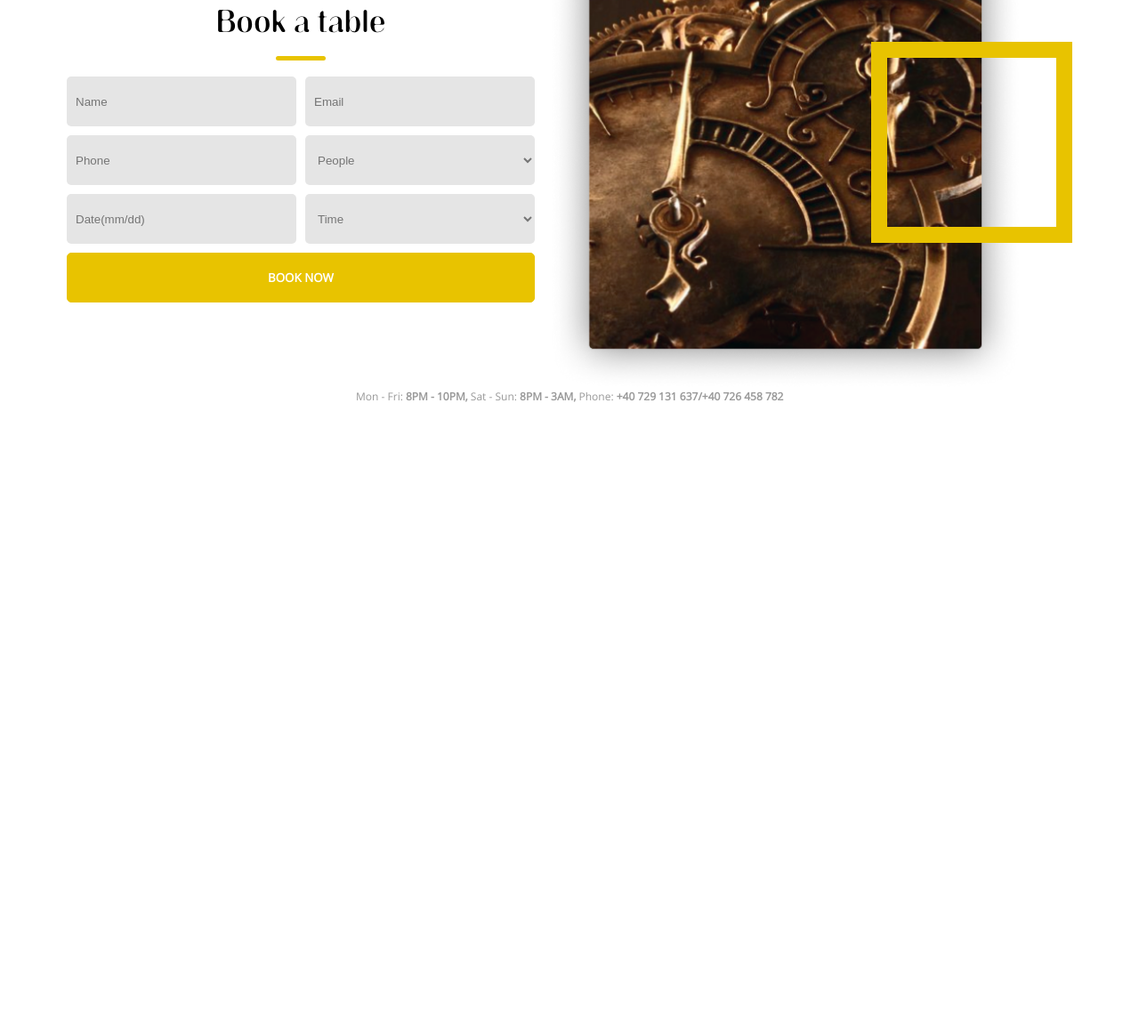
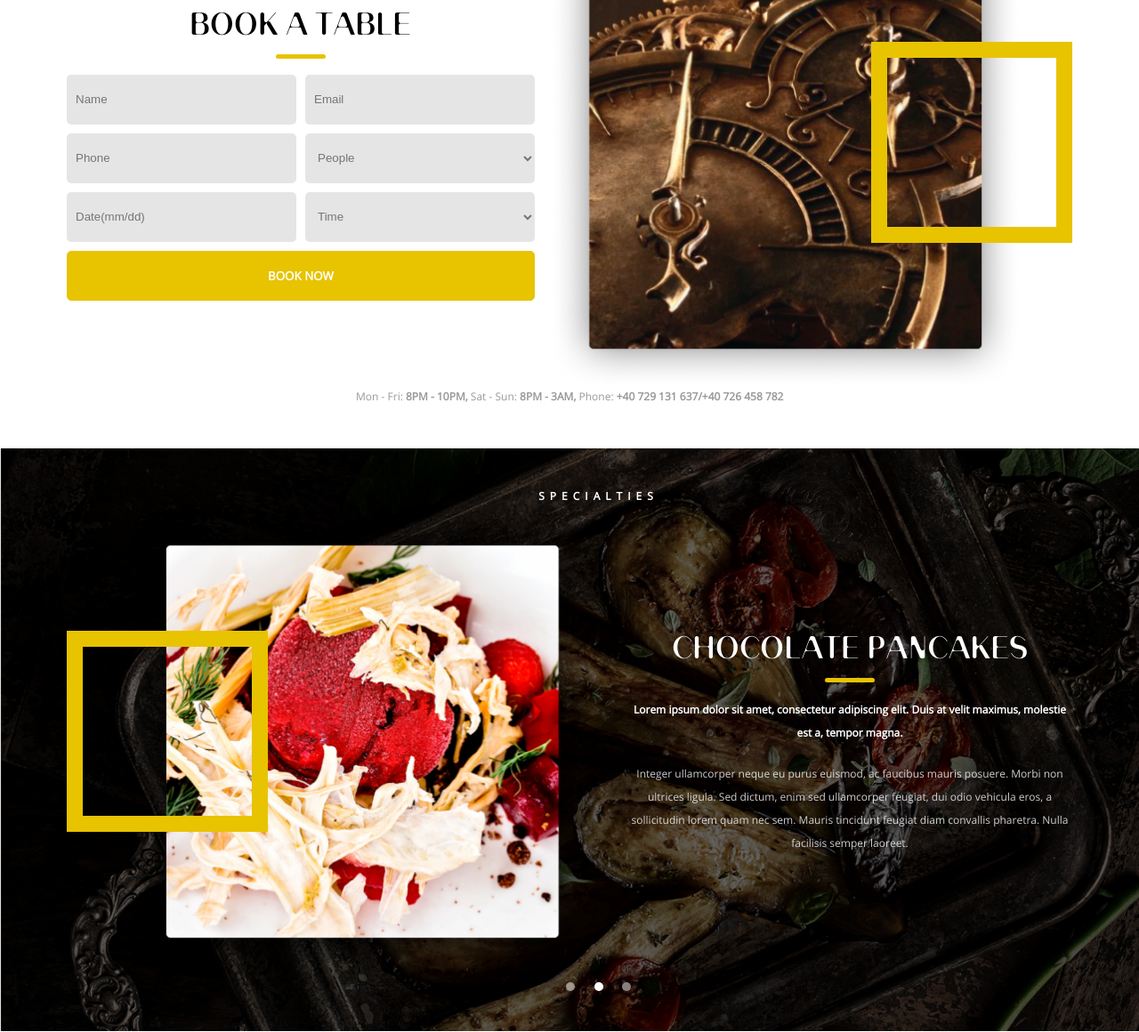
Before and after one commit to lizakrasn/Hunger-restaurant-landing-page, a website built with webpack: page src/index.html in a window 1280 px wide. Shown: the part 866-2026 px from the top of the page at 89% size. Before the commit the page ends 1370 px from the top, so only its background shows below. Built offline with nearby package versions, Linux system fonts and the light colour scheme; a web font is replaced by a local one.

Commit message:
add specialties section

```diff
--- a/src/index.html
+++ b/src/index.html
@@ -64,7 +64,7 @@
 
     <section class="booking">
       <div class="booking__info">
-        <p class="booking__title">Book a table</p>
+        <p class="booking__title title">Book a table</p>
         <form class="booking__form">
           <label class="booking__label" for="name">
             <input
@@ -152,5 +152,38 @@
         <span class="booking__footer-strong">+40 729 131 637/+40 726 458 782</span>
       </p>
     </section>
+
+    <section class="specialties">
+      <p class="specialties__subtitle">Specialties</p>
+      <div class="specialties__info">
+        <div class="specialties__image image image--reverse">
+          <img
+            class="image__item"
+            src="<%=require('./images/chocolate-pancakes.png')%>"
+            alt="chocolate pancakes"
+          >
+        </div>
+        <div class="specialties__item">
+          <p class="specialties__item-name title">Chocolate pancakes</p>
+          <p class="specialties__item-description">
+            Lorem ipsum dolor sit amet,
+            consectetur adipiscing elit. Duis at velit maximus, molestie est a,
+            tempor magna.
+          </p>
+          <p class="specialties__item-comment">
+            Integer ullamcorper neque eu purus euismod,
+            ac faucibus mauris posuere. Morbi non ultrices ligula.
+            Sed dictum, enim sed ullamcorper feugiat, dui odio vehicula eros,
+            a sollicitudin lorem quam nec sem. Mauris tincidunt feugiat diam convallis pharetra.
+            Nulla facilisis semper laoreet.
+          </p>
+        </div>
+      </div>
+      <div class="specialties__buttons">
+        <div class="specialties__button"></div>
+        <div class="specialties__button specialties__button--active"></div>
+        <div class="specialties__button"></div>
+      </div>
+    </section>
   </body>
 </html>
--- a/src/styles/_booking.scss
+++ b/src/styles/_booking.scss
@@ -11,25 +11,8 @@
   }
 
   &__title {
-    padding-bottom: 20px;
+    padding-bottom: 15px;
     margin-bottom: 18px;
-    position: relative;
-
-    font-family: "Banny", Arial, Helvetica, sans-serif;
-    font-size: 34px;
-    line-height: 45px;
-    text-align: center;
-
-    &::after {
-      content: "";
-      position: absolute;
-      bottom: 0;
-      left: calc(50% - 28px);
-      width: 56px;
-      height: 5px;
-      background-color: $accent-color;
-      border-radius: 50px;
-    }
   }
 
   &__form {
--- a/src/styles/_image.scss
+++ b/src/styles/_image.scss
@@ -20,4 +20,12 @@
 
     object-fit: cover;
   }
+
+  &--reverse {
+    &::after {
+      position: absolute;
+      top: calc(50% - 125px);
+      left: -65px;
+    }
+  }
 }
--- /dev/null
+++ b/src/styles/_specialties.scss
@@ -0,0 +1,61 @@
+.specialties {
+  padding: 0 75px 42px 140px;
+
+  text-align: center;
+  color: $main-color;
+  background-image: url(/src/images/specialty-bg.png);
+  background-repeat: no-repeat;
+  background-size: cover;
+
+  &__subtitle {
+    padding-top: 45px;
+    letter-spacing: 0.5em;
+    text-transform: uppercase;
+  }
+
+  &__info {
+    display: flex;
+    justify-content: space-between;
+    align-items: center;
+  }
+
+  &__item {
+    max-width: 500px;
+    line-height: 26px;
+  }
+
+  &__item-name {
+    padding-bottom: 15px;
+    margin-bottom: 18px;
+  }
+
+  &__item-description {
+    margin-bottom: 20px;
+  }
+
+  &__item-comment {
+    font-weight: normal;
+    color: rgba(255, 255, 255, 0.8);
+  }
+
+  &__button {
+    width: 10px;
+    height: 10px;
+    display: inline-block;
+    margin: 0 9px;
+
+    background-color: rgba(255, 255, 255, 0.5);
+    border-radius: 50%;
+
+    cursor: pointer;
+    transition: background-color 300ms;
+
+    &:hover {
+      background-color: $accent-color;
+    }
+
+    &--active {
+      background-color: $main-color;
+    }
+  }
+}
--- /dev/null
+++ b/src/styles/_title.scss
@@ -0,0 +1,20 @@
+.title {
+  position: relative;
+
+  font-family: "Banny", Arial, Helvetica, sans-serif;
+  font-size: 34px;
+  line-height: 45px;
+  text-align: center;
+  text-transform: uppercase;
+
+  &::after {
+    content: "";
+    position: absolute;
+    bottom: 0;
+    left: calc(50% - 28px);
+    width: 56px;
+    height: 5px;
+    background-color: $accent-color;
+    border-radius: 50px;
+  }
+}
--- a/src/styles/main.scss
+++ b/src/styles/main.scss
@@ -1,8 +1,10 @@
 @import "_variables";
 @import "_fonts.scss";
 @import "_reset.scss";
+@import "_title.scss";
 @import "_header.scss";
 @import "_button";
 @import "_navigation.scss";
 @import "_booking";
 @import "_image";
+@import "_specialties.scss";
```
Also changed, not shown: src/images/chocolate-pancakes.png (added), src/images/specialty-bg.png (added).
